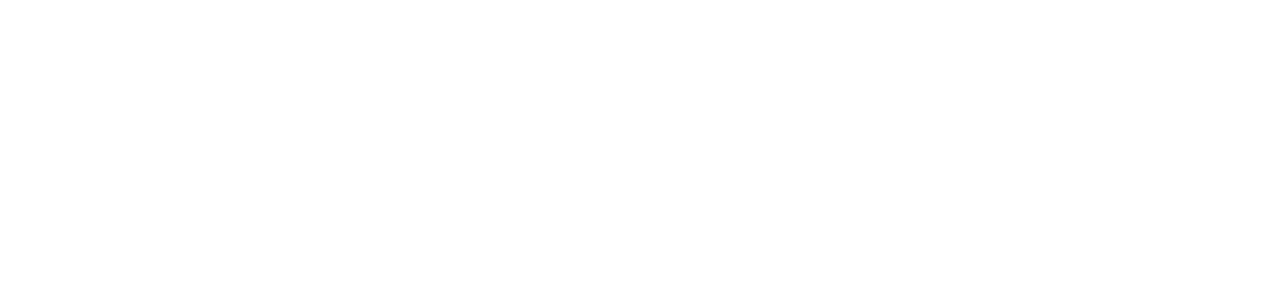
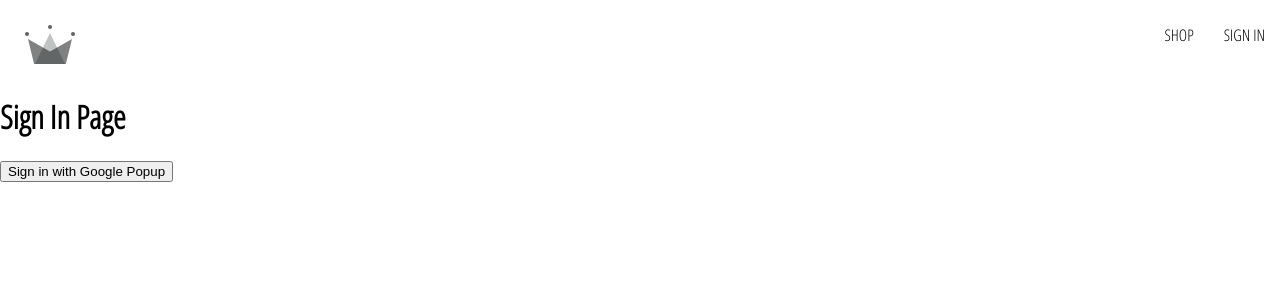
Before and after one commit to MBedy/zerotomastery-react, a React (Create React App) app: page /sign-in in a window 1280 px wide. Before the commit this address had no page. Shown: the top 300 px of the page. Built offline with nearby package versions, Linux system fonts and the light colour scheme; no server answers.

Commit message:
Section 6: lesson 6

```diff
--- a/package.json
+++ b/package.json
@@ -6,6 +6,7 @@
     "@testing-library/jest-dom": "^5.16.5",
     "@testing-library/react": "^13.4.0",
     "@testing-library/user-event": "^13.5.0",
+    "firebase": "^9.15.0",
     "react": "^18.2.0",
     "react-dom": "^18.2.0",
     "react-router-dom": "^6.6.1",
--- a/src/App.js
+++ b/src/App.js
@@ -1,11 +1,21 @@
 import { Routes, Route } from "react-router-dom";
 
 import Home from "./routes/home/home.component";
+import Navigation from "./routes/navigation/navigation.component";
+import SignIn from "./routes/sign-in/sign-in.component";
+
+const Shop = () => {
+  return <h1>I am the shop page</h1>;
+};
 
 const App = () => {
   return (
     <Routes>
-      <Route path="/" index element={<Home />} />
+      <Route path="/" element={<Navigation />}>
+        <Route index element={<Home />} />
+        <Route path="shop" element={<Shop />} />
+        <Route path="sign-in" element={<SignIn />} />
+      </Route>
     </Routes>
   );
 };
--- a/src/index.scss
+++ b/src/index.scss
@@ -9,3 +9,12 @@
   font-family: source-code-pro, Menlo, Monaco, Consolas, "Courier New",
     monospace;
 }
+
+a {
+  text-decoration: none;
+  color: black;
+}
+
+* {
+  box-sizing: border-box;
+}
--- a/src/routes/home/home.component.jsx
+++ b/src/routes/home/home.component.jsx
@@ -1,3 +1,5 @@
+import { Outlet } from "react-router-dom";
+
 import Directory from "../../components/directory/directory.component";
 
 const Home = () => {
@@ -29,7 +31,12 @@
     },
   ];
 
-  return <Directory categories={categories} />;
+  return (
+    <div>
+      <Directory categories={categories} />
+      <Outlet />
+    </div>
+  );
 };
 
 export default Home;
--- /dev/null
+++ b/src/routes/navigation/navigation.component.jsx
@@ -0,0 +1,29 @@
+import { Fragment } from "react";
+import { Outlet, Link } from "react-router-dom";
+
+import { ReactComponent as CrwnLogo } from "../../assets/crown.svg";
+
+import "./navigation.styles.scss";
+
+const Navigation = () => {
+  return (
+    <Fragment>
+      <div className="navigation">
+        <Link className="logo-container" to="/">
+          <CrwnLogo className="logo" />
+        </Link>
+        <div className="nav-links-container">
+          <Link className="nav-link" to="/shop">
+            SHOP
+          </Link>
+          <Link className="nav-link" to="/sign-in">
+            SIGN IN
+          </Link>
+        </div>
+      </div>
+      <Outlet />
+    </Fragment>
+  );
+};
+
+export default Navigation;
--- /dev/null
+++ b/src/routes/navigation/navigation.styles.scss
@@ -0,0 +1,26 @@
+.navigation {
+  height: 70px;
+  width: 100%;
+  display: flex;
+  justify-content: space-between;
+  margin-bottom: 25px;
+
+  .logo-container {
+    height: 100%;
+    width: 70px;
+    padding: 25px;
+  }
+
+  .nav-links-container {
+    width: 50%;
+    height: 100%;
+    display: flex;
+    align-items: center;
+    justify-content: flex-end;
+
+    .nav-link {
+      padding: 10px 15px;
+      cursor: pointer;
+    }
+  }
+}
--- /dev/null
+++ b/src/routes/sign-in/sign-in.component.jsx
@@ -0,0 +1,20 @@
+import {
+  signInWithGooglePopup,
+  createUserProfileDocument,
+} from "../../utils/firebase/firebase.utils";
+
+const SignIn = () => {
+  const logGoogleUser = async () => {
+    const response = await signInWithGooglePopup();
+    createUserProfileDocument(response);
+  };
+
+  return (
+    <div>
+      <h1>Sign In Page</h1>
+      <button onClick={logGoogleUser}>Sign in with Google Popup</button>
+    </div>
+  );
+};
+
+export default SignIn;
--- /dev/null
+++ b/src/utils/firebase/firebase.utils.js
@@ -0,0 +1,33 @@
+import { initializeApp } from "firebase/app";
+import {
+  getAuth,
+  signInWithRedirect,
+  signInWithPopup,
+  GoogleAuthProvider,
+} from "firebase/auth";
+
+const firebaseConfig = {
+  apiKey: process.env.REACT_APP_FIREBASE_API_KEY,
+  authDomain: process.env.REACT_APP_FIREBASE_AUTH_DOMAIN,
+  projectId: process.env.REACT_APP_FIREBASE_PROJECT_ID,
+  storageBucket: process.env.REACT_APP_FIREBASE_STORAGE_BUCKET,
+  messagingSenderId: process.env.REACT_APP_FIREBASE_MESSAGING_SENDER_ID,
+  appId: process.env.REACT_APP_FIREBASE_APP_ID,
+};
+
+const firebaseApp = initializeApp(firebaseConfig);
+
+const provider = new GoogleAuthProvider();
+
+provider.setCustomParameters({
+  prompt: "select_account",
+});
+
+export const createUserProfileDocument = async (userAuth, additionalData) => {
+  if (!userAuth) return;
+
+  console.log(userAuth);
+};
+
+export const auth = getAuth();
+export const signInWithGooglePopup = () => signInWithPopup(auth, provider);
```
Also changed, not shown: src/assets/crown.svg (added), 1 other file (tests, documents, lock files or other folders).
